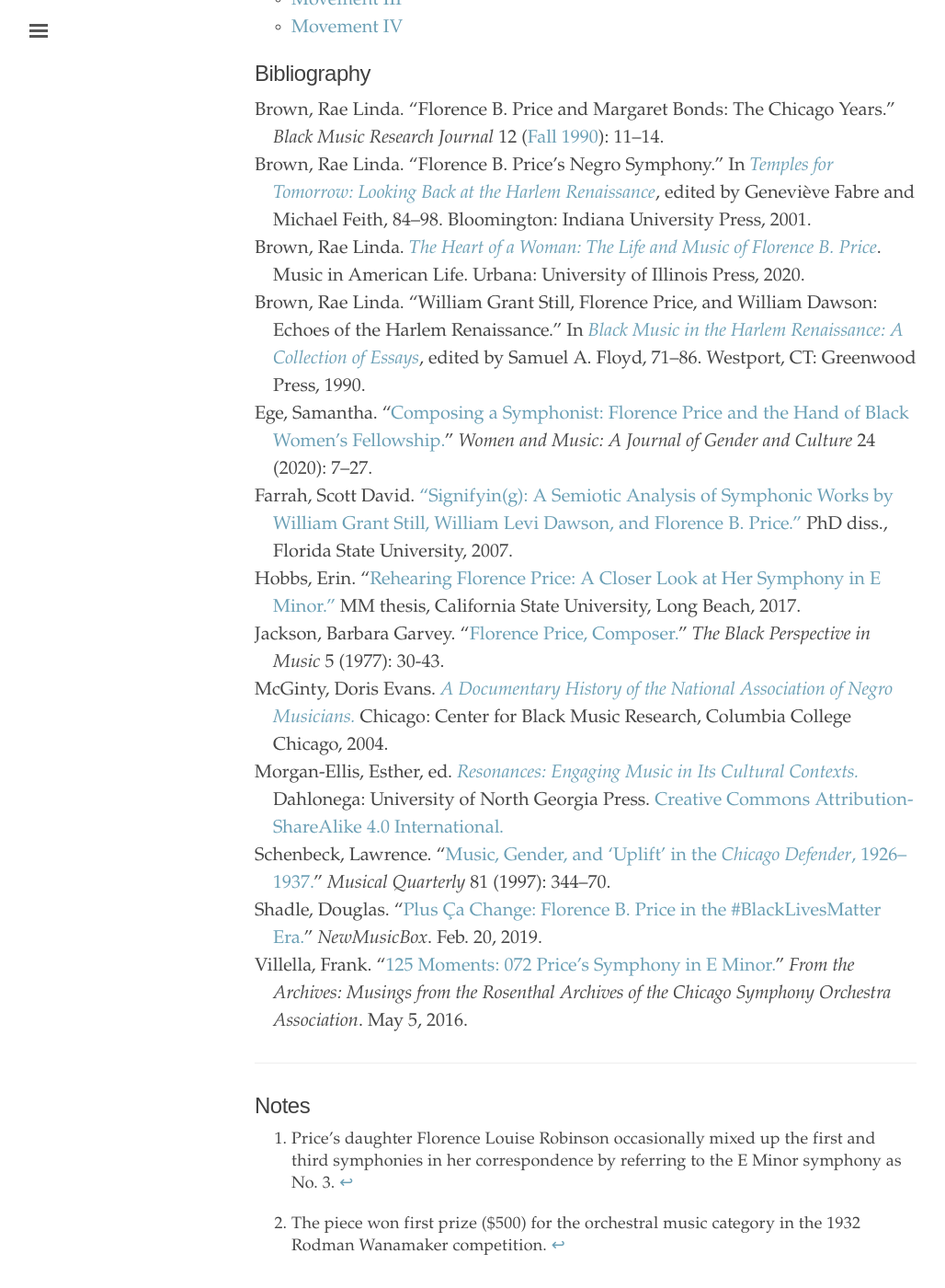
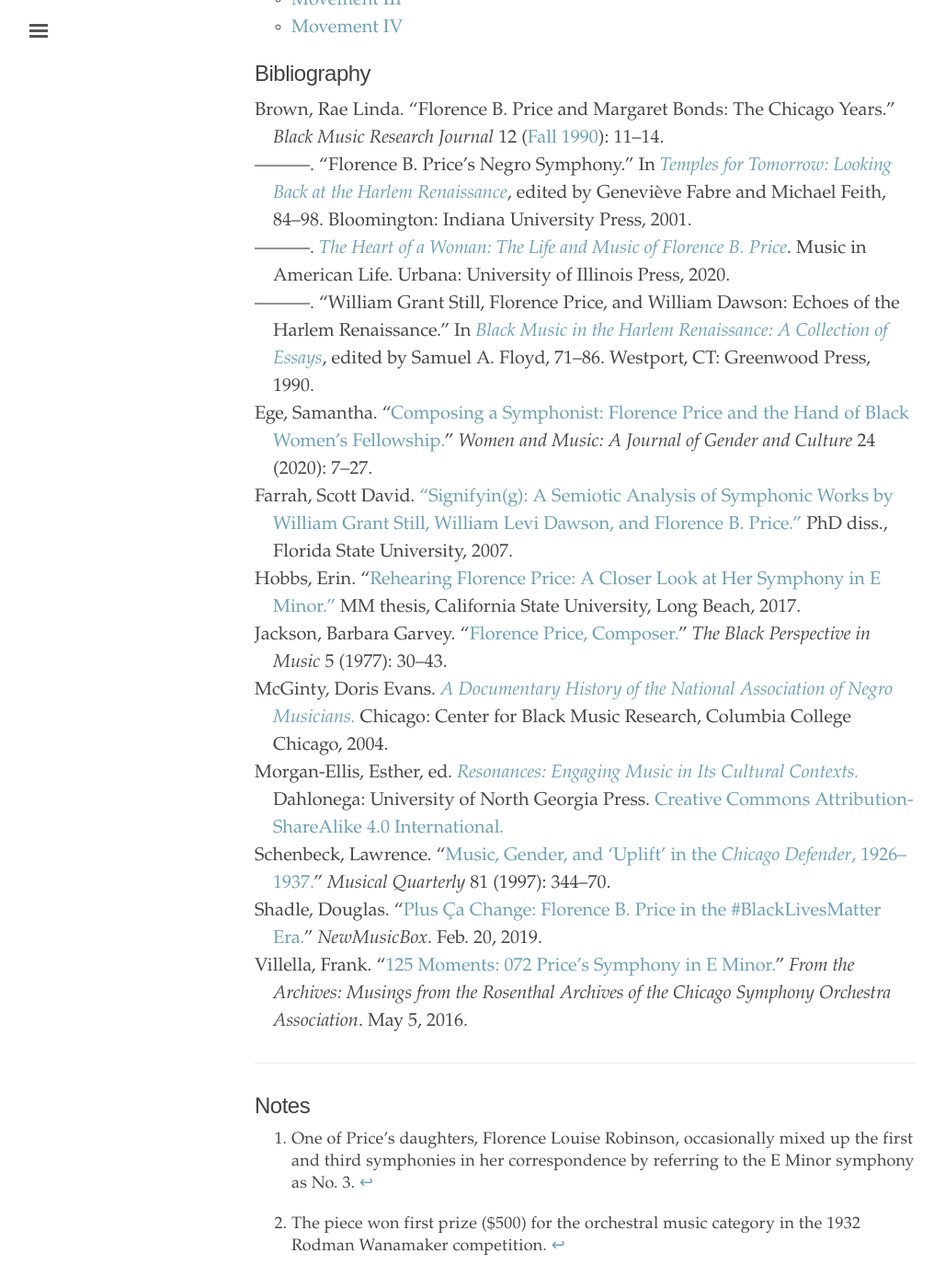
Before and after one commit to dwshadle/florence-price-catalog, a Jekyll site: the page built from _texts/price-symphony_no1.md, in a window 1280 px wide and 1400 px high, scrolled down 1587 px. Shown: the whole window at 92% size, without its empty margins (3-1031 px from the left). Built offline with Jekyll 4.4.1, drawn with Linux system fonts in a browser that asks for light colours.

Commit message:
Update price-symphony_no1.md

```diff
--- a/_texts/price-symphony_no1.md
+++ b/_texts/price-symphony_no1.md
@@ -46,13 +46,13 @@
 
 ## Bibliography
 1. Brown, Rae Linda. "Florence B. Price and Margaret Bonds: The Chicago Years." *Black Music Research Journal* 12 (<a href="https://digitalcommons.colum.edu/cbmrnews/31/" target="_blank">Fall 1990</a>): 11&ndash;14.
-2. Brown, Rae Linda. "Florence B. Price's Negro Symphony." In <a href="https://www.worldcat.org/title/44811631" target="_blank">*Temples for Tomorrow: Looking Back at the Harlem Renaissance*</a>, edited by Geneviève Fabre and Michael Feith, 84&ndash;98. Bloomington: Indiana University Press, 2001.
-3. Brown, Rae Linda. <a href="https://www.worldcat.org/title/1122800180" target="_blank">*The Heart of a Woman: The Life and Music of Florence B. Price*</a>. Music in American Life. Urbana: University of Illinois Press, 2020.
-4. Brown, Rae Linda. "William Grant Still, Florence Price, and William Dawson: Echoes of the Harlem Renaissance." In <a href="https://www.worldcat.org/title/19779051" target="_blank">*Black Music in the Harlem Renaissance: A Collection of Essays*</a>, edited by Samuel A. Floyd, 71&ndash;86. Westport, CT: Greenwood Press, 1990.
+2. &mdash;&mdash;&mdash;. "Florence B. Price's Negro Symphony." In <a href="https://www.worldcat.org/title/44811631" target="_blank">*Temples for Tomorrow: Looking Back at the Harlem Renaissance*</a>, edited by Geneviève Fabre and Michael Feith, 84&ndash;98. Bloomington: Indiana University Press, 2001.
+3. &mdash;&mdash;&mdash;. <a href="https://www.worldcat.org/title/1122800180" target="_blank">*The Heart of a Woman: The Life and Music of Florence B. Price*</a>. Music in American Life. Urbana: University of Illinois Press, 2020.
+4. &mdash;&mdash;&mdash;. "William Grant Still, Florence Price, and William Dawson: Echoes of the Harlem Renaissance." In <a href="https://www.worldcat.org/title/19779051" target="_blank">*Black Music in the Harlem Renaissance: A Collection of Essays*</a>, edited by Samuel A. Floyd, 71&ndash;86. Westport, CT: Greenwood Press, 1990.
 5. Ege, Samantha. "<a href="https://doi.org/10.1353/wam.2020.0010" target="_blank">Composing a Symphonist: Florence Price and the Hand of Black Women's Fellowship.</a>" *Women and Music: A Journal of Gender and Culture* 24 (2020): 7&ndash;27.
 6. Farrah, Scott David. <a href="http://purl.flvc.org/fsu/fd/FSU_migr_etd-4499" target="_blank">"Signifyin(g): A Semiotic Analysis of Symphonic Works by William Grant Still, William Levi Dawson, and Florence B. Price."</a> PhD diss., Florida State University, 2007.
 7. Hobbs, Erin. "<a href="https://www.proquest.com/docview/1908924625" target="_blank">Rehearing Florence Price: A Closer Look at Her Symphony in E Minor."</a> MM thesis, California State University, Long Beach, 2017.
-8. Jackson, Barbara Garvey. "<a href="https://doi.org/10.2307/1214357" target="_blank">Florence Price, Composer.</a>" *The Black Perspective in Music* 5 (1977): 30-43.
+8. Jackson, Barbara Garvey. "<a href="https://doi.org/10.2307/1214357" target="_blank">Florence Price, Composer.</a>" *The Black Perspective in Music* 5 (1977): 30&ndash;43.
 9. McGinty, Doris Evans. <a href="https://www.worldcat.org/title/54778506" target="_blank">*A Documentary History of the National Association of Negro Musicians.*</a> Chicago: Center for Black Music Research, Columbia College Chicago, 2004.
 10. Morgan-Ellis, Esther, ed. <a href="https://ung.edu/university-press/books/resonances-engaging-music.php" target="_blank">*Resonances: Engaging Music in Its Cultural Contexts.*</a> Dahlonega: University of North Georgia Press. <a href="https://creativecommons.org/licenses/by-sa/4.0/" target="_blank">Creative Commons Attribution-ShareAlike 4.0 International.</a>
 11. Schenbeck, Lawrence. "<a href="https://doi.org/10.1093/mq/81.3.344" target="_blank">Music, Gender, and 'Uplift' in the *Chicago Defender*, 1926&ndash;1937.</a>" *Musical Quarterly* 81 (1997): 344&ndash;70.
@@ -63,5 +63,5 @@
 ---
 
 ## Notes
-[^fn1]: Price's daughter Florence Louise Robinson occasionally mixed up the first and third symphonies in her correspondence by referring to the E Minor symphony as No. 3.
+[^fn1]: One of Price's daughters, Florence Louise Robinson, occasionally mixed up the first and third symphonies in her correspondence by referring to the E Minor symphony as No. 3.
 [^fn2]: The piece won first prize ($500) for the orchestral music category in the 1932 Rodman Wanamaker competition.
```
